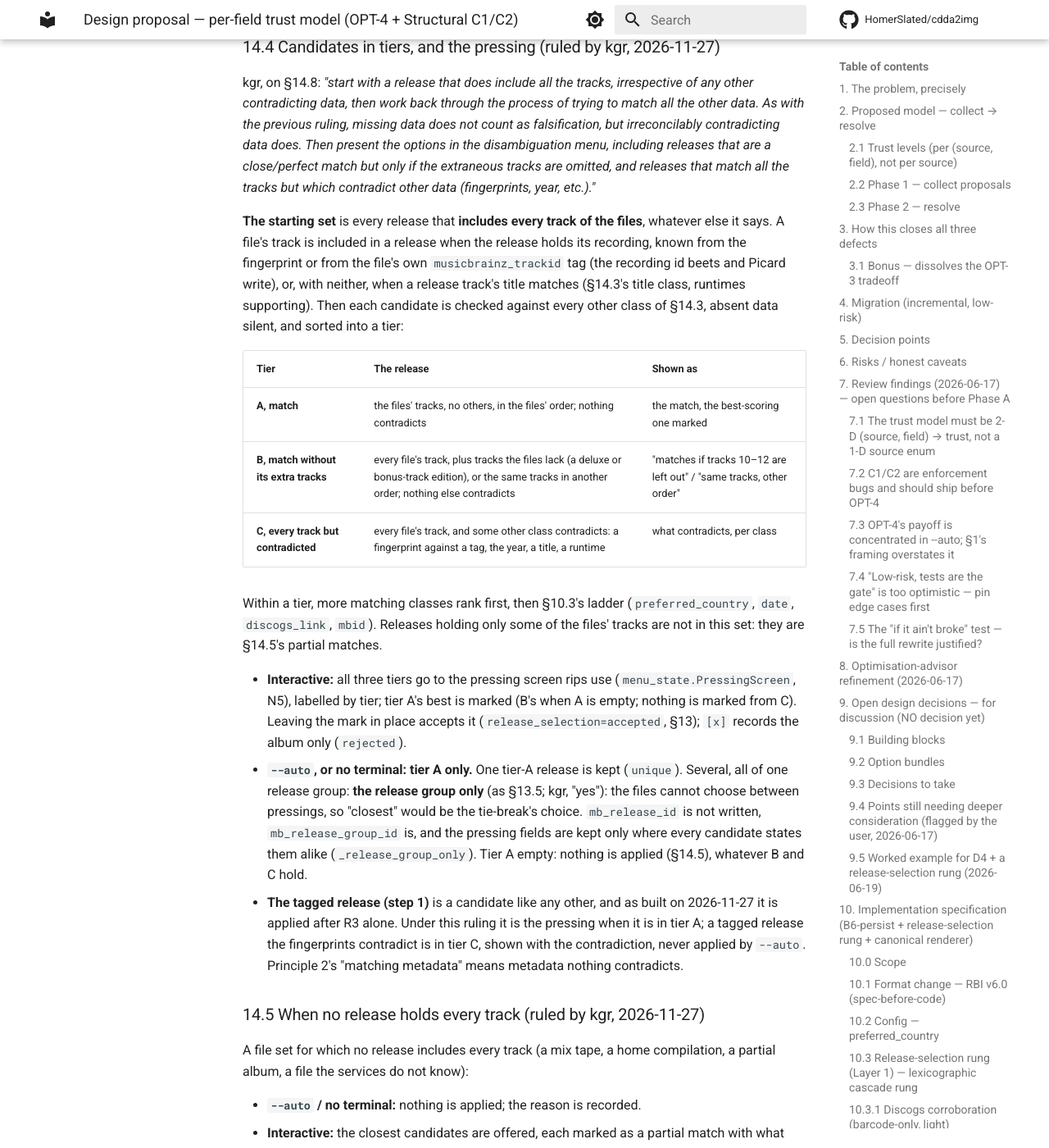
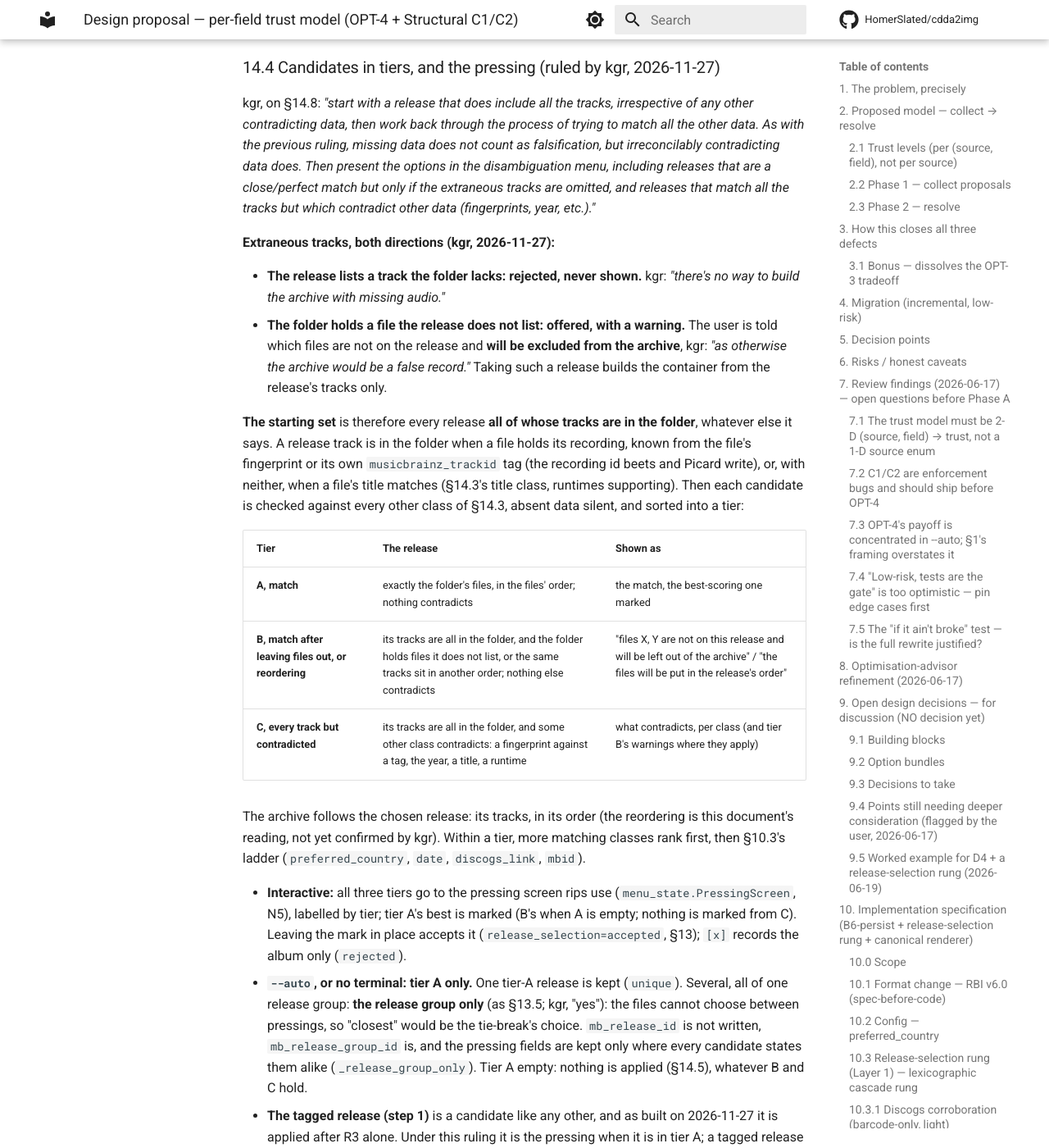
Before and after one commit to HomerSlated/cdda2img, an MkDocs documentation site: the page built from docs/reference/trust_model_design.md, in a window 1280 px wide and 1400 px high, scrolled down 40174 px. Shown: the whole window at 82% size. Built offline with MkDocs 1.6.1 and Material for MkDocs 9.7.7, drawn with Linux system fonts in a browser that asks for light colours; comment, search, counter and statistics services are not loaded; some of the changed text lies outside the part shown.

Commit message:
docs(design): §14.4 extraneous tracks in both directions (kgr)
A release listing a track the folder lacks is rejected and never shown:
the archive cannot be built with missing audio. A folder holding files the
release does not list is offered with a warning that those files will be
left out of the archive, which would otherwise be a false record. The
starting set is therefore every release all of whose tracks are in the
folder; §14.5 no longer offers partial matches. Building from a subset (or
in the release's order) means identification must precede building the
PCM and TOC, noted in the build sequence. The "irreconcilable" thresholds
are to be tuned in testing.

Co-Authored-By: Claude Opus 5.5 <noreply@anthropic.com>

```diff
--- a/docs/reference/trust_model_design.md
+++ b/docs/reference/trust_model_design.md
@@ -1493,8 +1493,9 @@ name one.
 
 **The steps nominate; they do not decide (kgr, 2026-11-27, §14.8).** Every release any
 step finds is a candidate, and §14.4 sorts them all. Step 3's "at that track's position"
-and "the files' track count" are no longer filters: a release holding every track at
-other positions, or with tracks the files lack, is a candidate in tier B.
+and "the files' track count" are no longer filters: a release whose tracks are all in the
+folder but at other positions, or alongside files it does not list, is a candidate in
+tier B. A release listing a track the folder lacks is rejected (§14.4).
 
 ### 14.3 Scoring
 
@@ -1524,22 +1525,31 @@ the disambiguation menu, including releases that are a close/perfect match but o
 the extraneous tracks are omitted, and releases that match all the tracks but which
 contradict other data (fingerprints, year, etc.)."*
 
-**The starting set** is every release that **includes every track of the files**,
-whatever else it says. A file's track is included in a release when the release holds
-its recording, known from the fingerprint or from the file's own `musicbrainz_trackid`
-tag (the recording id beets and Picard write), or, with neither, when a release track's
-title matches (§14.3's title class, runtimes supporting). Then each candidate is checked
-against every other class of §14.3, absent data silent, and sorted into a tier:
+**Extraneous tracks, both directions (kgr, 2026-11-27):**
+
+- **The release lists a track the folder lacks: rejected, never shown.** kgr: *"there's
+  no way to build the archive with missing audio."*
+- **The folder holds a file the release does not list: offered, with a warning.** The
+  user is told which files are not on the release and **will be excluded from the
+  archive**, kgr: *"as otherwise the archive would be a false record."* Taking such a
+  release builds the container from the release's tracks only.
+
+**The starting set** is therefore every release **all of whose tracks are in the
+folder**, whatever else it says. A release track is in the folder when a file holds its
+recording, known from the file's fingerprint or its own `musicbrainz_trackid` tag (the
+recording id beets and Picard write), or, with neither, when a file's title matches
+(§14.3's title class, runtimes supporting). Then each candidate is checked against every
+other class of §14.3, absent data silent, and sorted into a tier:
 
 | Tier | The release | Shown as |
 |---|---|---|
-| **A, match** | the files' tracks, no others, in the files' order; nothing contradicts | the match, the best-scoring one marked |
-| **B, match without its extra tracks** | every file's track, plus tracks the files lack (a deluxe or bonus-track edition), or the same tracks in another order; nothing else contradicts | "matches if tracks 10–12 are left out" / "same tracks, other order" |
-| **C, every track but contradicted** | every file's track, and some other class contradicts: a fingerprint against a tag, the year, a title, a runtime | what contradicts, per class |
-
-Within a tier, more matching classes rank first, then §10.3's ladder (`preferred_country`,
-`date`, `discogs_link`, `mbid`). Releases holding only some of the files' tracks are not
-in this set: they are §14.5's partial matches.
+| **A, match** | exactly the folder's files, in the files' order; nothing contradicts | the match, the best-scoring one marked |
+| **B, match after leaving files out, or reordering** | its tracks are all in the folder, and the folder holds files it does not list, or the same tracks sit in another order; nothing else contradicts | "files X, Y are not on this release and will be left out of the archive" / "the files will be put in the release's order" |
+| **C, every track but contradicted** | its tracks are all in the folder, and some other class contradicts: a fingerprint against a tag, the year, a title, a runtime | what contradicts, per class (and tier B's warnings where they apply) |
+
+The archive follows the chosen release: its tracks, in its order (the reordering is this
+document's reading, not yet confirmed by kgr). Within a tier, more matching classes rank
+first, then §10.3's ladder (`preferred_country`, `date`, `discogs_link`, `mbid`).
 
 - **Interactive:** all three tiers go to the pressing screen rips use
   (`menu_state.PressingScreen`, N5), labelled by tier; tier A's best is marked (B's when
@@ -1557,14 +1567,16 @@ in this set: they are §14.5's partial matches.
   contradiction, never applied by `--auto`. Principle 2's "matching metadata" means
   metadata nothing contradicts.
 
-### 14.5 When no release holds every track (ruled by kgr, 2026-11-27)
-
-A file set for which no release includes every track (a mix tape, a home compilation,
-a partial album, a file the services do not know):
-
-- **`--auto` / no terminal:** nothing is applied; the reason is recorded.
-- **Interactive:** the closest candidates are offered, each marked as a partial match
-  with what failed, for the user to take or refuse.
+### 14.5 When no release fits (ruled by kgr, 2026-11-27)
+
+A folder for which every candidate lists a track the folder lacks, or none was found (a
+mix tape, a home compilation, a partial album, files the services do not know):
+
+- **Nothing is applied and nothing is offered**, in either mode: every candidate would
+  need audio the folder does not have (§14.4). This replaces the earlier "offer the
+  closest as partial matches", which kgr's extraneous-tracks ruling rules out. The
+  reason is recorded (`file_match_rejected`), and the run continues as `create` does
+  today, with the metadata the menu is given.
 
 ### 14.6 Cost
 
@@ -1594,7 +1606,7 @@ silently capped at 25 (N3), and a short list reads exactly like a genuine miss.
   `--auto`).
 - **What "irreconcilable" means per class**, beyond §14.3's table: a year earlier than the
   recordings, or a runtime off by more than trimming could explain, against one that is
-  merely imprecise. Set by kgr's tests.
+  merely imprecise. kgr: to be tweaked during testing.
 - **Discogs.** `create` asks no Discogs lookup (`lookup_status_discogs=disabled`); the
   menu's `[d]` master screen is the only route, and its pick is not yet recorded in PROV
   (`create` passes the menu no provenance).
@@ -1604,6 +1616,10 @@ silently capped at 25 (N3), and a short list reads exactly like a genuine miss.
 1. rbi_spec.md: §14.7's keys.
    Then: read `musicbrainz_trackid` beside `musicbrainz_albumid` (§14.4's inclusion
    test), and move step 1 onto the tiers.
+   **Ordering consequence:** today `create` transcodes and concatenates every file before
+   anything is identified. Leaving files out and reordering (tier B) means identification
+   must come before the container's PCM and TOC are built, or they are rebuilt from the
+   kept files after the menu.
 2. Pass `create`'s provenance and candidates to the menu (the pressing screen, the
    Discogs pick's PROV), with `release_selection` recorded.
 3. Step 2: search, fetch, score (§14.3), pressing (§14.4), refusal (§14.5).
```
